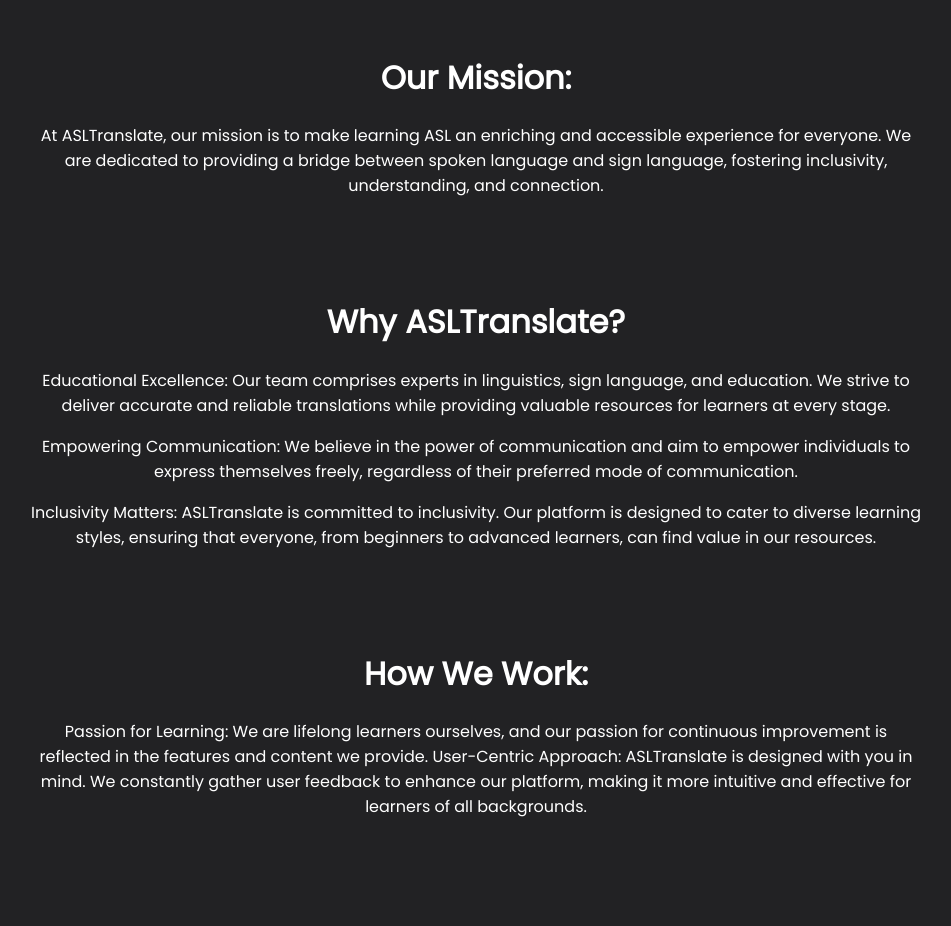
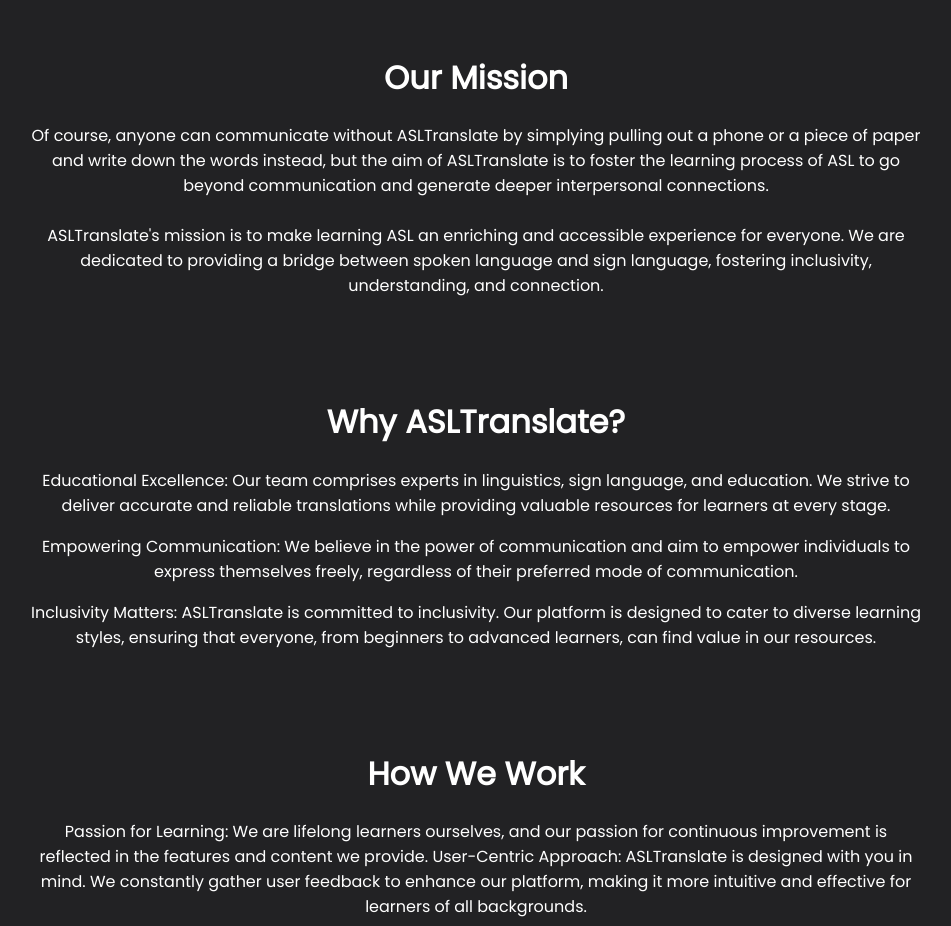
Before and after one commit to sammy-kuang/asl-translate, a React (Create React App) app in the folder frontend/: page / in a window 1280 px wide. Shown: the part 860-1786 px from the top of the page, without its empty margins (164-1115 px from the left). Built offline with nearby package versions, Linux system fonts and the light colour scheme.

Commit message:
some additions to mission

```diff
--- a/frontend/src/pages/HomePage.jsx
+++ b/frontend/src/pages/HomePage.jsx
@@ -29,14 +29,16 @@
                 <div className="mission-statement-container">
                     <h1 className='mission-statement'>About Us</h1>
                     <p>
-                    Welcome to ASLTranslate, where we believe in breaking down barriers and fostering a world {'\n'}
-                    where communication knows no limits. Our passion for accessibility and education has driven {'\n'}
-                    us to create a platform that empowers individuals to learn American Sign Language (ASL) with ease.{'\n'}
+                        Welcome to ASLTranslate, where we believe in breaking down barriers and fostering a world <br/>
+                        where communication knows no limits. Our passion for accessibility and education has driven <br/>
+                        us to create a platform that empowers individuals to learn American Sign Language (ASL) with ease.
                     </p>
 
-                    <h1 className='mission-statement'>Our Mission:</h1>
+                    <h1 className='mission-statement'>Our Mission</h1>
                         <p>
-                        At ASLTranslate, our mission is to make learning ASL an enriching and accessible experience for everyone. We are dedicated to providing a bridge between spoken language and sign language, fostering inclusivity, understanding, and connection.
+                        Of course, anyone can communicate without ASLTranslate by simplying pulling out a phone or a piece of paper and write down the words instead,
+                        but the aim of ASLTranslate is to foster the learning process of ASL to go beyond communication and generate deeper interpersonal connections. <br/><br/>
+                        ASLTranslate's mission is to make learning ASL an enriching and accessible experience for everyone. We are dedicated to providing a bridge between spoken language and sign language, fostering inclusivity, understanding, and connection.
                         </p>
                     <h1 className='mission-statement'>Why ASLTranslate?</h1>
                         <p>
@@ -48,17 +50,17 @@
                         <p>
                         Inclusivity Matters: ASLTranslate is committed to inclusivity. Our platform is designed to cater to diverse learning styles, ensuring that everyone, from beginners to advanced learners, can find value in our resources.
                         </p>
-                    <h1 className='mission-statement'>How We Work:</h1>
+                    <h1 className='mission-statement'>How We Work</h1>
                         <p>
                         Passion for Learning: We are lifelong learners ourselves, and our passion for continuous improvement is reflected in the features and content we provide.
 
                         User-Centric Approach: ASLTranslate is designed with you in mind. We constantly gather user feedback to enhance our platform, making it more intuitive and effective for learners of all backgrounds.
                         </p>
-                    <h1 className='mission-statement'>Join Us in Bridging Worlds:</h1>
+                    <h1 className='mission-statement'>Join Us in Bridging Worlds</h1>
                         <p>
                         ASLTranslate is more than just a tool; it's a community committed to breaking down communication barriers. Whether you're a student, a professional, or someone curious about sign language, we invite you to join us on this journey of learning, understanding, and connection.
                         </p>
-                    <h1 className='mission-statement'>Thank you for choosing ASLTranslate. </h1>
+                    <h1 className='mission-statement'>Thank you for choosing ASLTranslate.</h1>
                     <h1>Let's speak with our hands and learn with our hearts!</h1>
                 </div>
 
```
